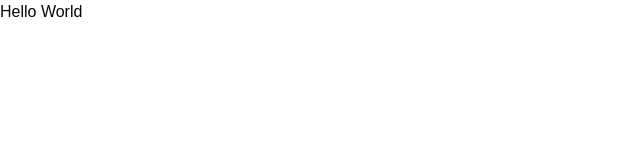
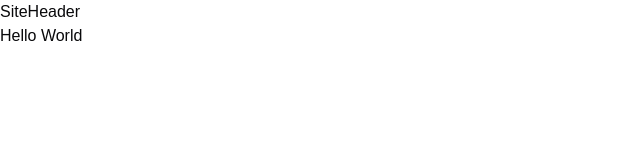
Before and after one commit to Abdumannonov-Samandar/furniture-mebel-site, a Next.js app: page / in a window 1280 px wide. Shown: the top 160 px of the page, without its empty margins (0-640 px from the left). Built offline with nearby package versions, Linux system fonts and the light colour scheme.

Commit message:
create: site-header

```diff
--- a/app/layout.tsx
+++ b/app/layout.tsx
@@ -1,6 +1,7 @@
 import type { Metadata } from "next";
 import localFont from "next/font/local";
 import "./globals.css";
+import SiteHeader from "@/components/global/site-header";
 
 const geistSans = localFont({
   src: "./fonts/GeistVF.woff",
@@ -28,6 +29,7 @@ export default function RootLayout({
       <body
         className={`${geistSans.variable} ${geistMono.variable} antialiased`}
       >
+        <SiteHeader/>
         {children}
       </body>
     </html>
--- /dev/null
+++ b/components/global/site-header.tsx
@@ -0,0 +1,9 @@
+import React from 'react'
+
+const SiteHeader = () => {
+  return (
+    <div>SiteHeader</div>
+  )
+}
+
+export default SiteHeader
```
